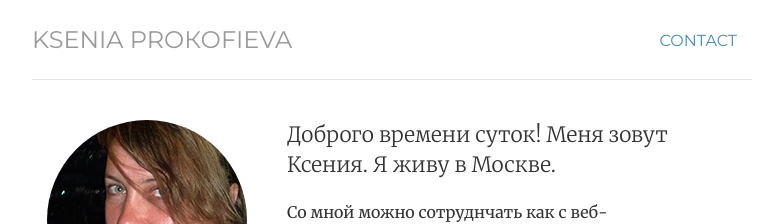
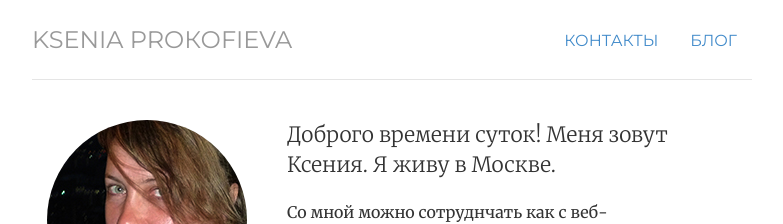
Before and after one commit to ValeraS/xenidev.github.io, a Jekyll site: the page built from index.html, in a window 1280 px wide. Shown: the top 224 px of the page, without its empty margins (248-1031 px from the left). Built offline with Jekyll 4.4.1, drawn with Linux system fonts in a browser that asks for light colours.

Commit message:
Update header.html

```diff
--- a/_includes/header.html
+++ b/_includes/header.html
@@ -3,7 +3,8 @@
 		<!--<li class="{{ page.cv }}"><a href="/cv" title="CV">CV</a></li>-->
 
 
-		<li class="{{ page.contact }}"><a href="/contact" title="Contact">Contact</a></li>
+		<li class="{{ page.contact }}"><a href="/contact" title="Contact">Контакты</a></li>
+		<li class="{{ page.notes }}"><a href="/notes" title="Notes">Блог</a></li>
 	</ul>
 	<h3 class="text-muted"><a href="/">Ksenia Proкоfieva</a></h3>
 </div> <!-- /header -->
```
